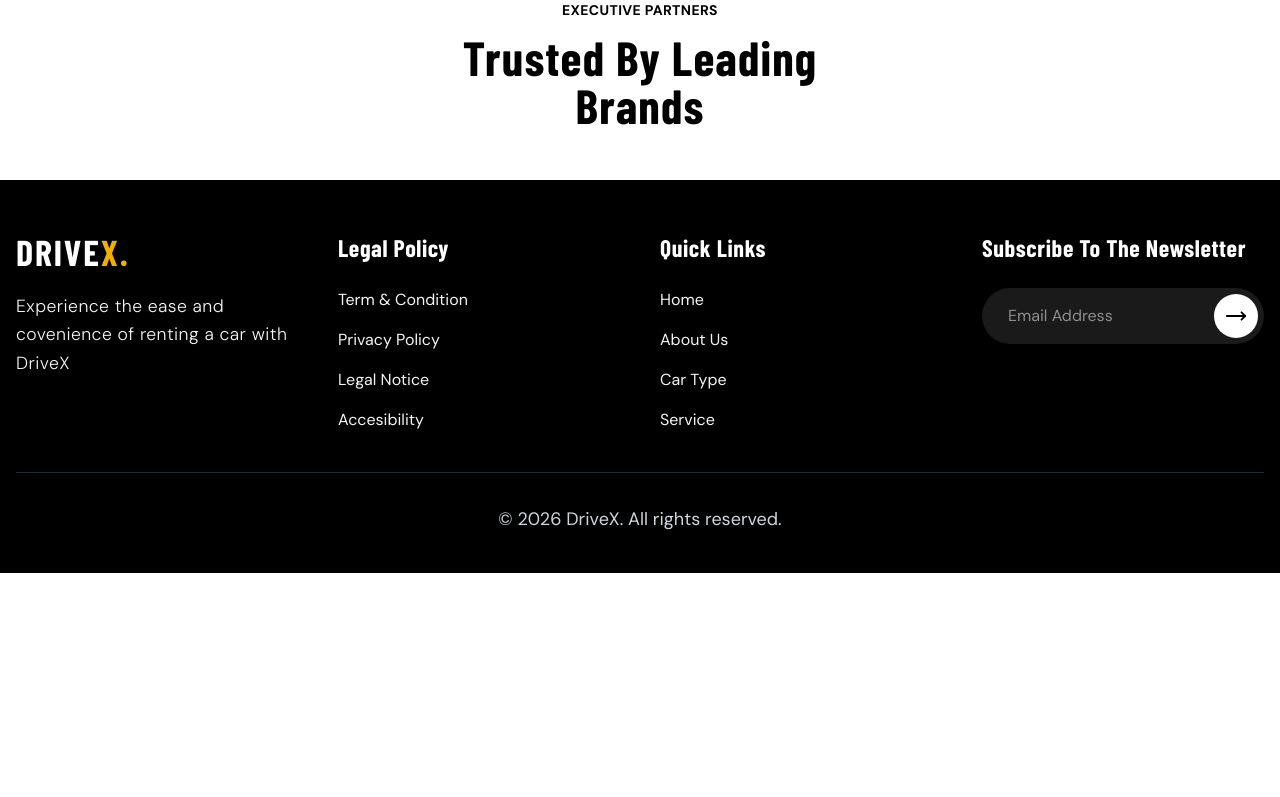
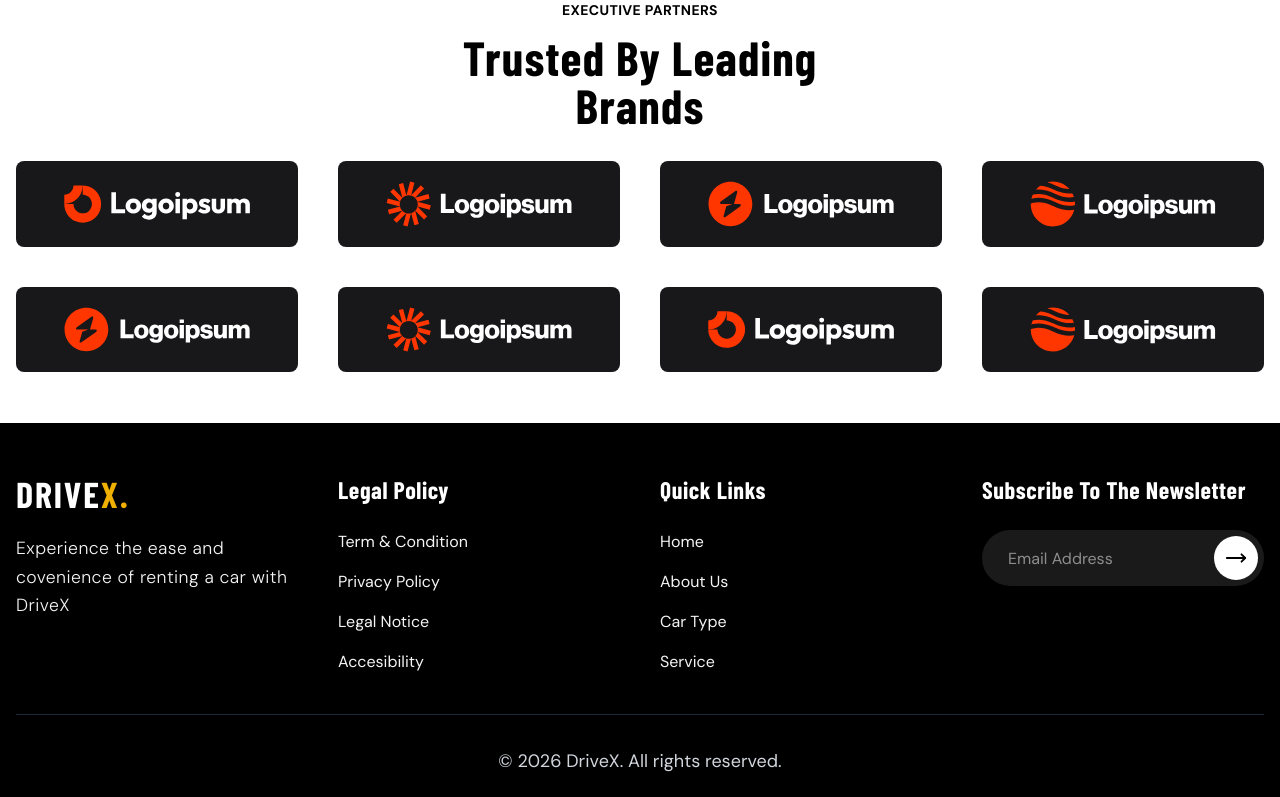
Before and after one commit to Jisap/react-vite-drivex, a React (Vite) app: page /about in a window 1280 px wide. Shown: the part 1351-2148 px from the top of the page. Before the commit the page ends 1924 px from the top, so only its background shows below. Built offline with nearby package versions, Linux system fonts and the light colour scheme; a web font is replaced by a local one.

Commit message:
feat: add Partners component to display trusted brand logos

```diff
--- a/src/shared/components/Partners/Partners.jsx
+++ b/src/shared/components/Partners/Partners.jsx
@@ -15,6 +15,7 @@ const Partners = () => {
     partners3,
     partners2,
     partners1,
+    partners4,
   ]
 
   return (
@@ -31,6 +32,19 @@ const Partners = () => {
             </h2>
           </div>
         </div>
+
+        <div className="grid grid-cols-1 sm:grid-cols-3 lg:grid-cols-4 gap-10">
+          {partner.map((item, index) => (
+            <div
+              key={index}
+              className="partners-item bg-heading w-full flex justify-center items-center rounded-lg px-12 py-5"
+              data-aos="fade-down"
+              data-aos-delay={100 + index * 120}
+            >
+              <img src={item} alt={`partners-${index}`} className="section-image" />
+            </div>
+          ))}
+        </div>
       </div>
     </>
   )
```
